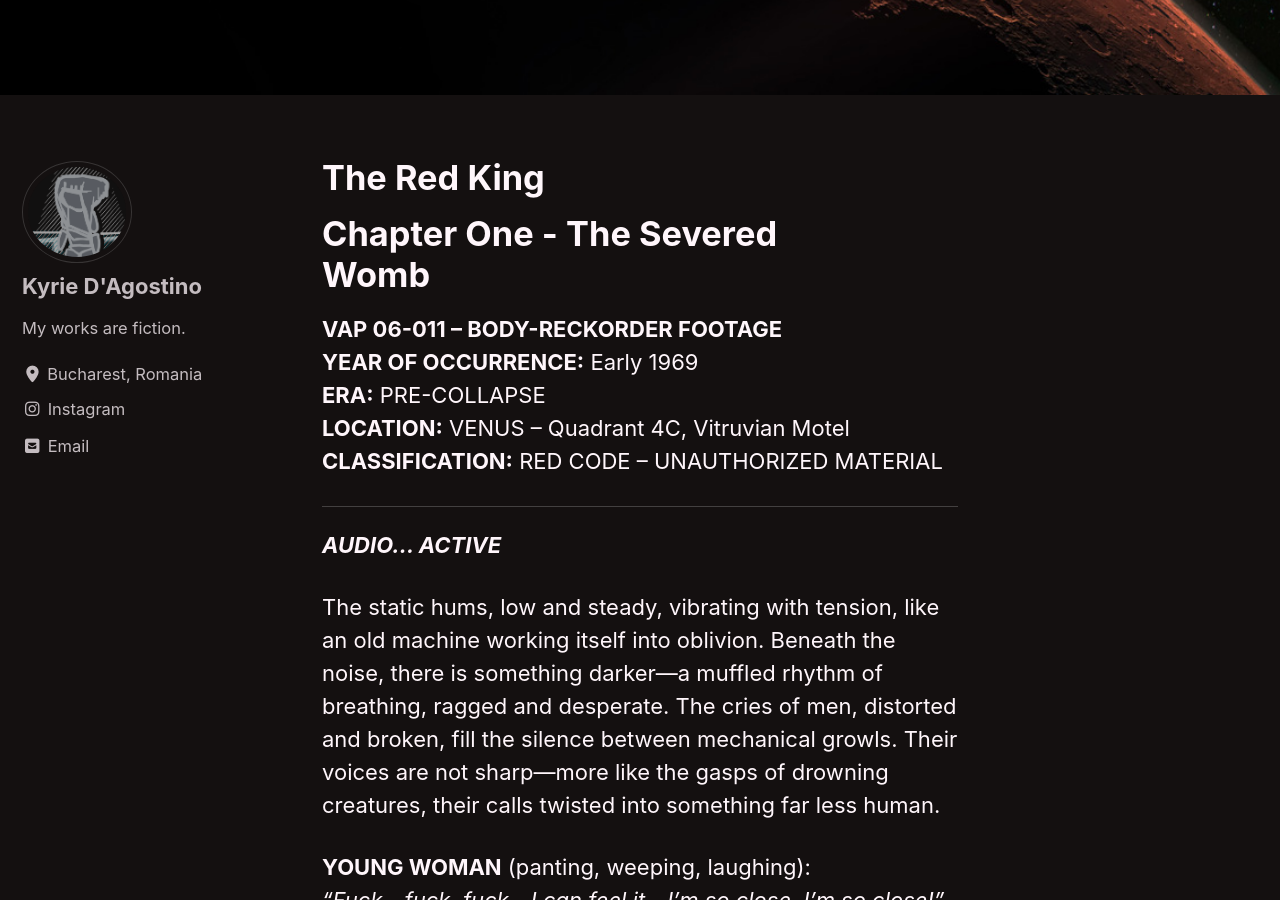
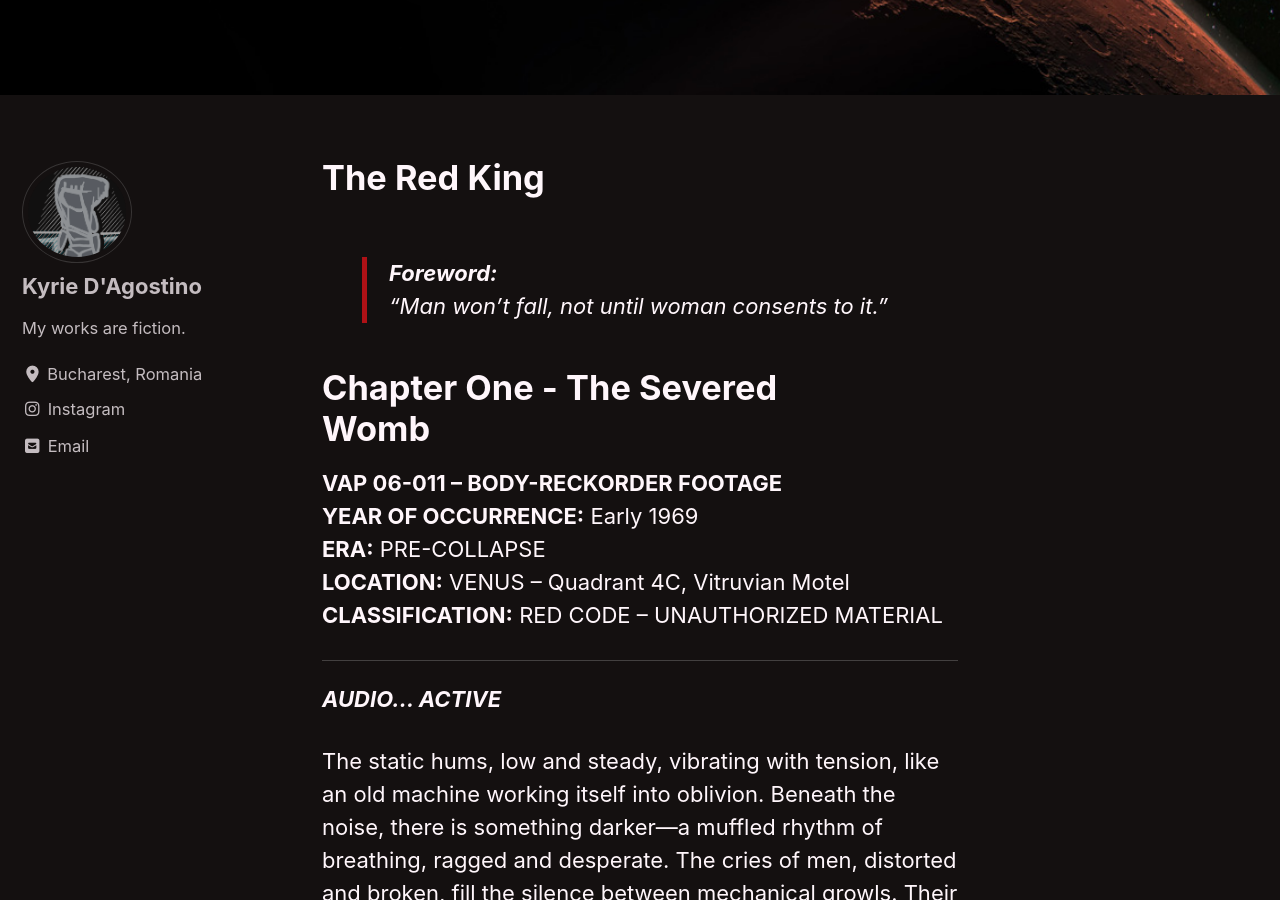
Before and after one commit to kyrie-edelweiss/edelweiss-archive, a Jekyll site: the page built from _pages/red-king.md, in a window 1280 px wide and 900 px high, scrolled down 495 px. Built offline with Jekyll 4.4.1, drawn with Linux system fonts in a browser that asks for light colours; cached includes are drawn as plain includes; our own code applies the rules of GitHub Pages for plain Markdown files.

Commit message:
Update red-king.md

```diff
--- a/_pages/red-king.md
+++ b/_pages/red-king.md
@@ -5,6 +5,9 @@ header:
   image: /assets/images/RedKingHeader.jpg
 permalink: /red-king/
 ---
+
+> **Foreword:**
+> *"Man won't fall, not until woman consents to it."*
 
 # Chapter One - The Severed Womb
 **VAP 06-011 – BODY-RECKORDER FOOTAGE**
```
